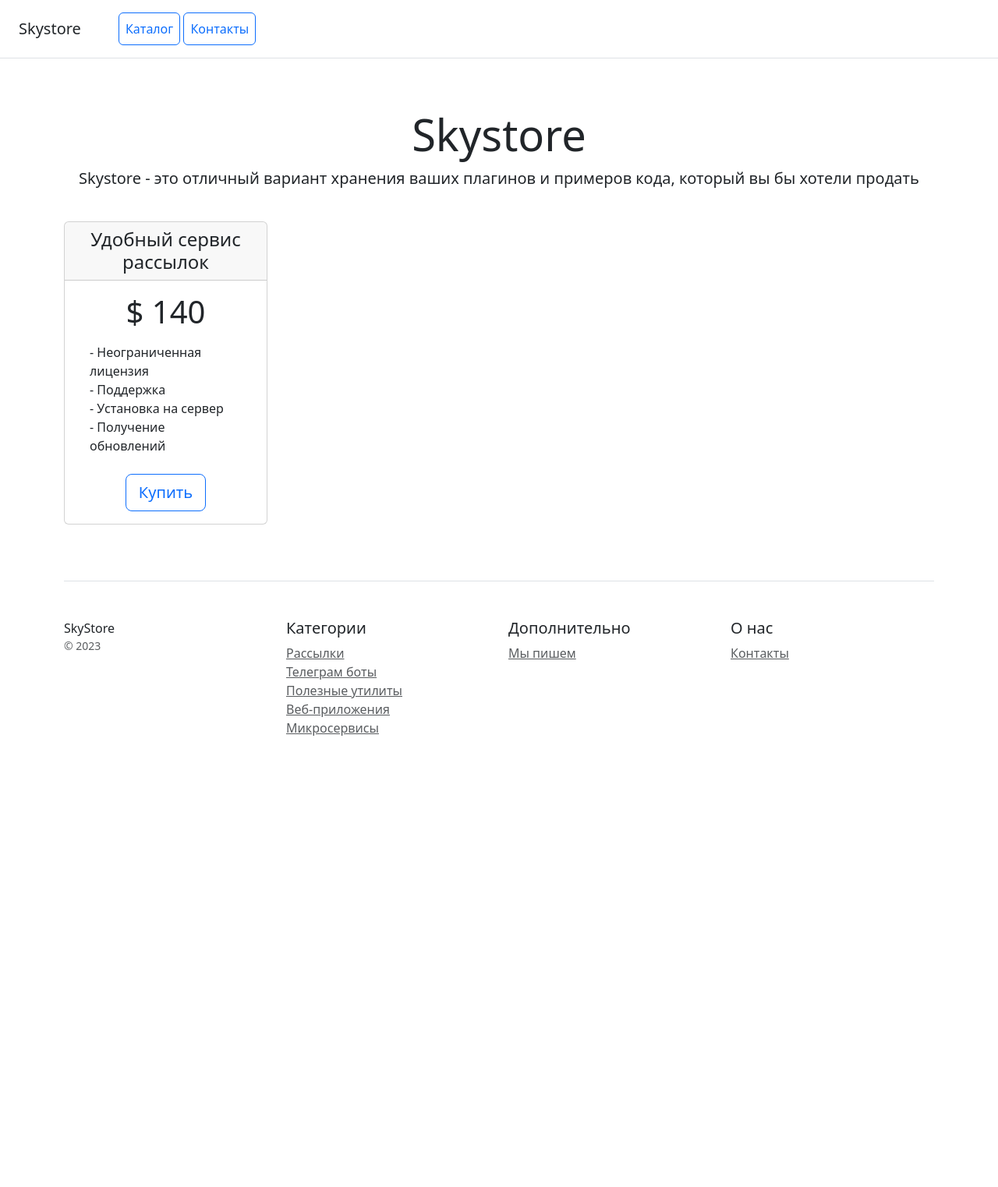
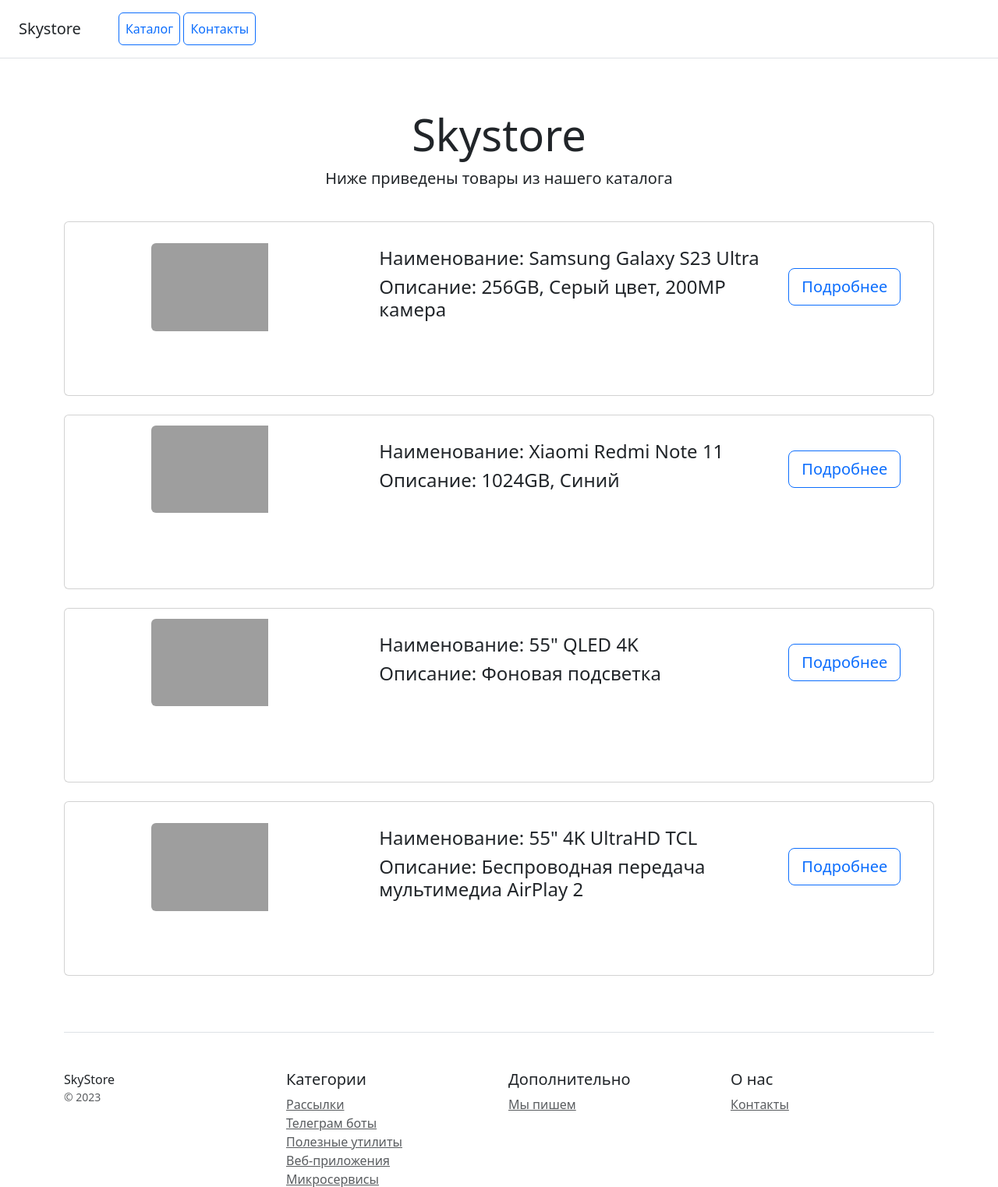
Before and after one commit to jaineut-deep/djangojob, a Django app: page / in a window 1280 px wide. Shown: the top 1523 px of the page at 78% size. Before the commit the page ends 944 px from the top, so only its background shows below. Run offline with Django 5.2, Linux system fonts and the light colour scheme; data comes from the database, SQL or seed files in the repository; some libraries are stand-ins or nearby versions; grey boxes are pictures that could not be loaded.

Commit message:
Add request in home controller and correct home template

```diff
--- a/catalog/templates/catalog/home.html
+++ b/catalog/templates/catalog/home.html
@@ -4,27 +4,32 @@
 
 <!-- {% block header_title %}Skystore{% endblock %} -->
 
-<!-- {% block header_subtitle %}Skystore - это отличный вариант хранения ваших плагинов и примеров кода, который вы бы хотели
-            продать{% endblock %} -->
+{% block header_subtitle %}Ниже приведены товары из нашего каталога{% endblock %}
 
 {% block content %}
 <div class="row text-center">
-    <div class="col-3">
-        <div class="card mb-4 box-shadow">
-            <div class="card-header">
-                <h4 class="my-0 font-weight-normal">Удобный сервис рассылок</h4>
-            </div>
-            <div class="card-body">
-                <h1 class="card-title pricing-card-title">$ 140</h1>
-                <ul class="list-unstyled mt-3 mb-4 text-start m-3">
-                    <li>- Неограниченная лицензия</li>
-                    <li>- Поддержка</li>
-                    <li>- Установка на сервер</li>
-                    <li>- Получение обновлений</li>
-                </ul>
-                <button type="button" class="btn btn-lg btn-block btn-outline-primary">Купить</button>
+    <div class="col-12 align-items">
+        {% for product in products %}
+        <div class="card mb-4 box-shadow" style="height: 14rem;">
+            <div class="row g-0">
+                <div class="col-md-4 d-flex align-items-center justify-content-center">
+                    <img src="/media/{{ product.image }}" width="150 vw" class="img-fluid align-center rounded-start" alt="{{ product.name }}">
+                </div>
+                <div class="col-md-6">
+                    <div class="card-body">
+                        <ul class="list-unstyled mt-3 mb-4 text-start m-3">
+                          <li><h4>Наименование: {{ product.name }}</h4></li>
+                          <li><h4>Описание: {{ product.description|truncatechars:100 }}</h4></li>
+                        </ul>
+                    </div>
+                </div>
+                <div class="col-md-2 d-flex align-items-center">
+                    <a href="{% url 'catalog:pass_product_details' product.id %}"
+                       class="btn btn-lg btn-block btn-outline-primary">Подробнее</a>
+                </div>
             </div>
         </div>
+        {% endfor %}
     </div>
 </div>
 {% endblock %}
--- a/catalog/views.py
+++ b/catalog/views.py
@@ -4,7 +4,9 @@ from catalog.models import Product
 
 
 def pass_home(request):
-    return render(request, 'catalog/home.html')
+    products = Product.objects.all()
+    context = {"products": products}
+    return render(request, 'catalog/home.html', context=context)
 
 
 def pass_contacts(request):
```
